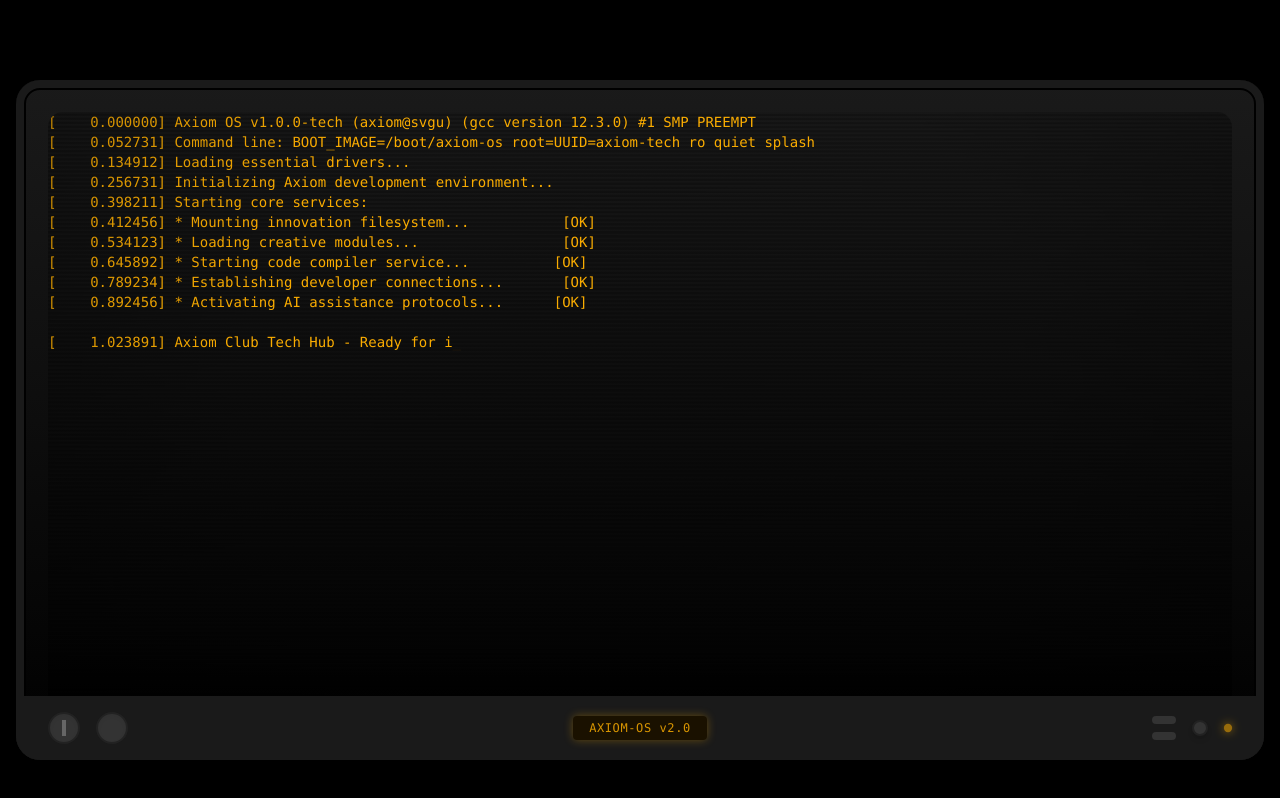
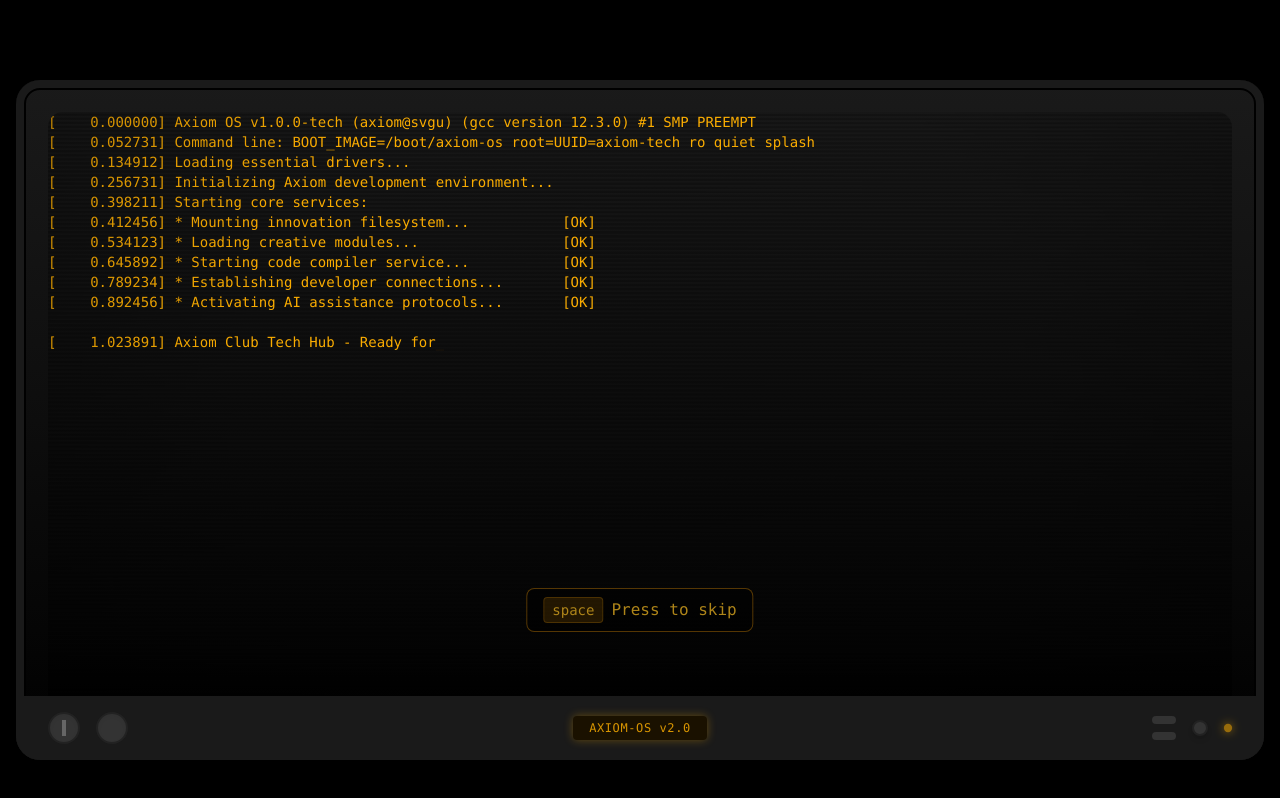
Before and after one commit to heywinit/axiomclub.tech, a Next.js app: page / in a window 1280 px wide. Built offline with nearby package versions, Linux system fonts and the light colour scheme.

Commit message:
add skipping

```diff
--- a/src/hooks/useTypewriter.ts
+++ b/src/hooks/useTypewriter.ts
@@ -1,4 +1,4 @@
-import { useState, useEffect } from "react";
+import { useState, useEffect, useCallback } from "react";
 
 interface UseTypewriterProps {
   text: string;
@@ -9,6 +9,11 @@ interface UseTypewriterProps {
 const useTypewriter = ({ text, speed = 50, delay = 0 }: UseTypewriterProps) => {
   const [displayText, setDisplayText] = useState("");
   const [isFinished, setIsFinished] = useState(false);
+
+  const skip = useCallback(() => {
+    setDisplayText(text);
+    setIsFinished(true);
+  }, [text]);
 
   useEffect(() => {
     const lines = text.split("\n");
@@ -50,6 +55,7 @@ const useTypewriter = ({ text, speed = 50, delay = 0 }: UseTypewriterProps) => {
   return {
     displayText,
     isFinished,
+    skip,
   };
 };
 
--- a/src/pages/home/hero/Hero.tsx
+++ b/src/pages/home/hero/Hero.tsx
@@ -16,9 +16,9 @@ const terminalText = `[    0.000000] Axiom OS v1.0.0-tech (axiom@svgu) (gcc vers
 [    0.398211] Starting core services:
 [    0.412456] * Mounting innovation filesystem...           [OK]
 [    0.534123] * Loading creative modules...                 [OK]
-[    0.645892] * Starting code compiler service...          [OK]
+[    0.645892] * Starting code compiler service...           [OK]
 [    0.789234] * Establishing developer connections...       [OK]
-[    0.892456] * Activating AI assistance protocols...      [OK]
+[    0.892456] * Activating AI assistance protocols...       [OK]
 
 [    1.023891] Axiom Club Tech Hub - Ready for innovation
 [    1.156234] Environment: Production
@@ -36,10 +36,22 @@ const terminalText = `[    0.000000] Axiom OS v1.0.0-tech (axiom@svgu) (gcc vers
 [STATUS]: Awaiting user input...`;
 
 const Hero = memo(() => {
-  const { displayText, isFinished } = useTypewriter({
+  const { displayText, isFinished, skip } = useTypewriter({
     text: terminalText,
     speed: 15,
   });
+
+  // Add keyboard listener for space key
+  React.useEffect(() => {
+    const handleKeyPress = (e: KeyboardEvent) => {
+      if (e.code === "Space" && !isFinished) {
+        skip();
+      }
+    };
+
+    window.addEventListener("keydown", handleKeyPress);
+    return () => window.removeEventListener("keydown", handleKeyPress);
+  }, [isFinished, skip]);
 
   const containerVariants = {
     hidden: { opacity: 0 },
@@ -121,6 +133,23 @@ const Hero = memo(() => {
                     </motion.span>
                   </motion.pre>
                 </div>
+                {!isFinished && (
+                  <motion.div
+                    className="absolute bottom-24 left-1/2 -translate-x-1/2 bg-black/80 px-4 py-2 rounded-lg border border-amber-500/50 text-amber-400 text-base font-mono flex items-center gap-2"
+                    initial={{ opacity: 0 }}
+                    animate={{ opacity: 1 }}
+                    transition={{
+                      duration: 1,
+                      repeat: Infinity,
+                      repeatType: "reverse",
+                    }}
+                  >
+                    <kbd className="px-2 py-0.5 text-sm bg-amber-500/20 border border-amber-500/30 rounded">
+                      space
+                    </kbd>
+                    <span>Press to skip</span>
+                  </motion.div>
+                )}
                 <div className="absolute bottom-0 left-0 right-0 h-20 bg-gradient-to-t from-black to-transparent" />
               </div>
             </motion.div>
```
